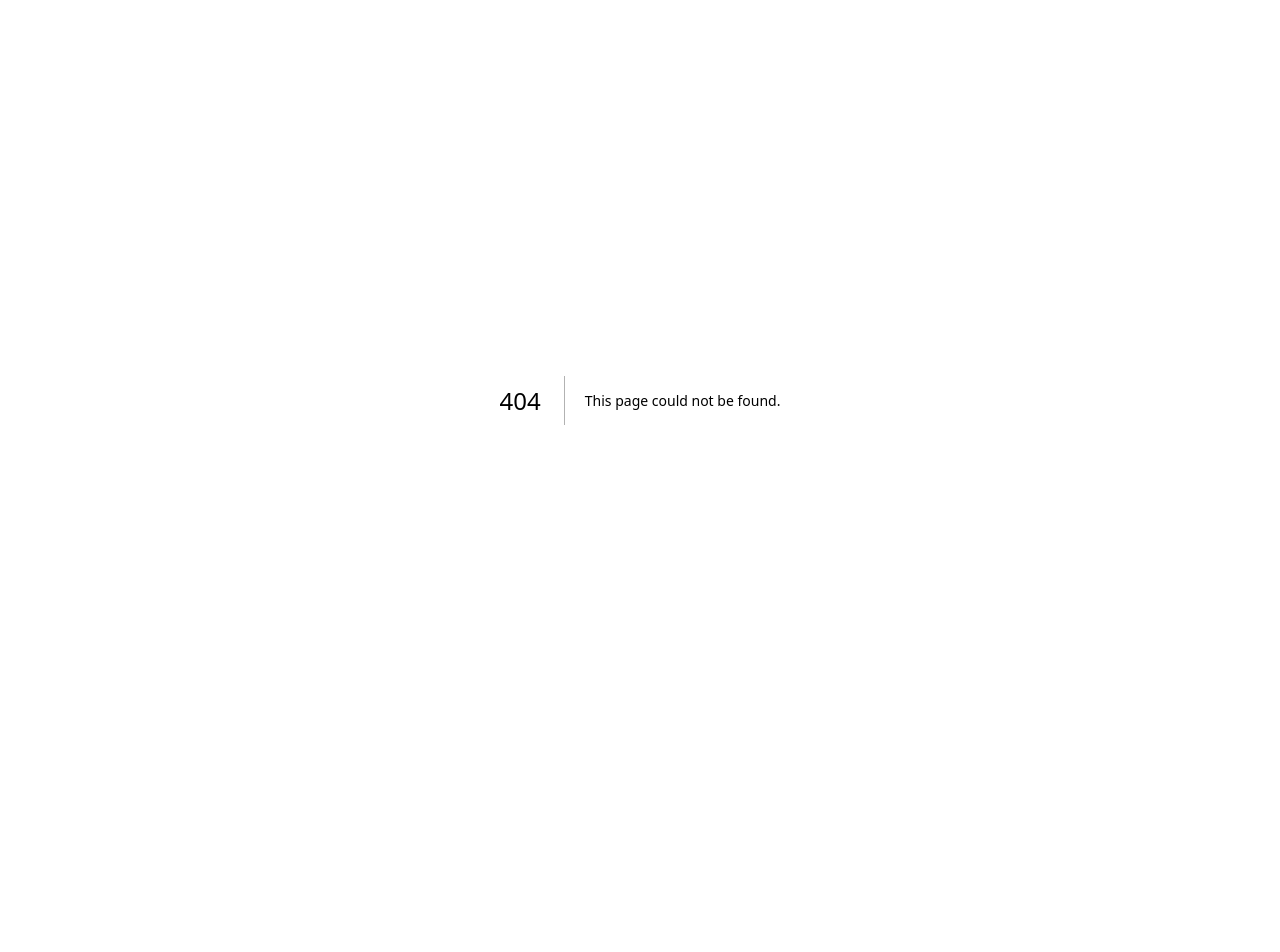
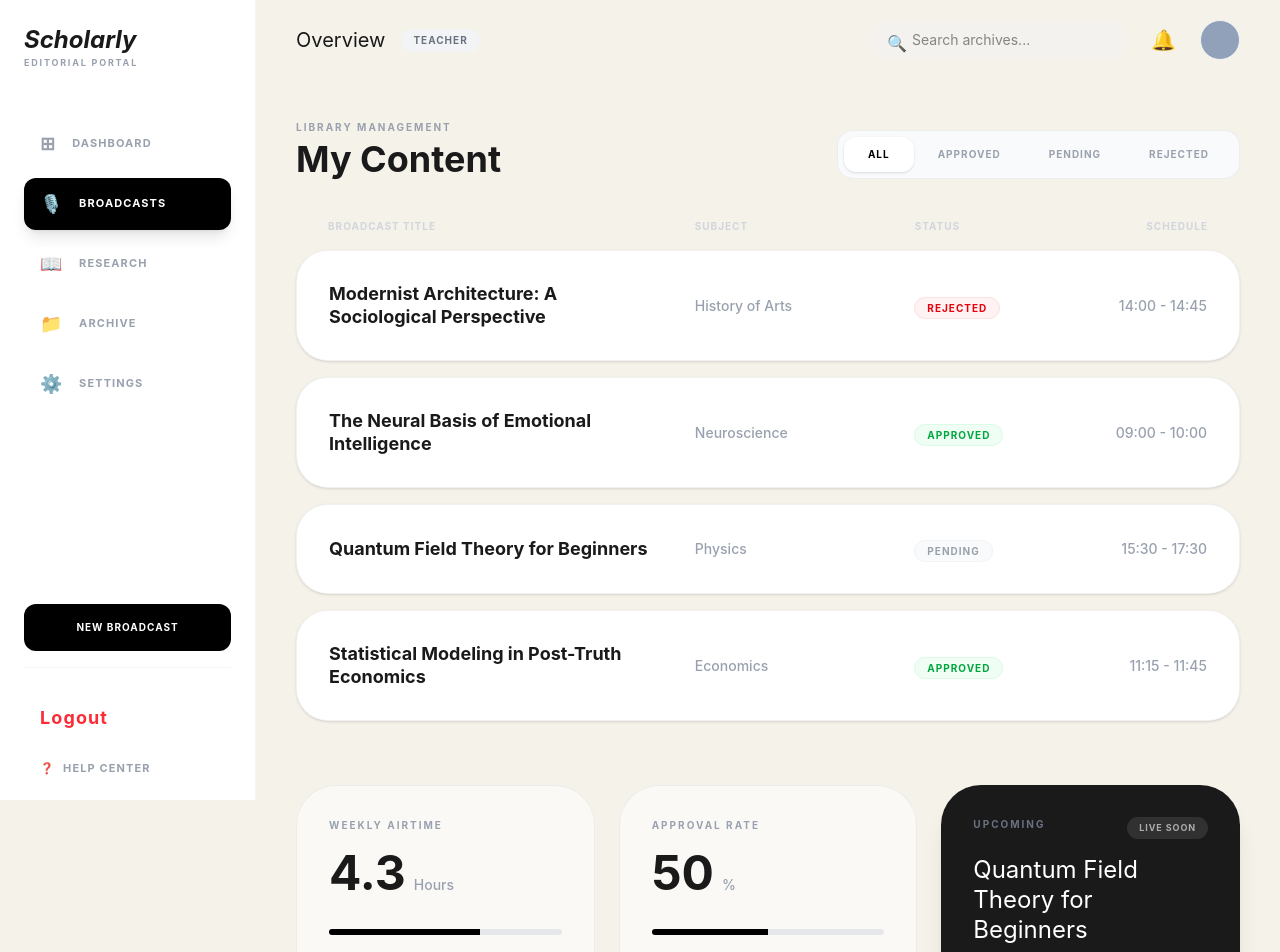
Before and after one commit to uasr208/scholarly, a Next.js app: page /teacher/my-content in a window 1280 px wide. Before the commit this address had no page. Shown: the top 952 px of the page. Before the commit the page ends 800 px from the top, so only its background shows below. Built offline with nearby package versions, Linux system fonts and the light colour scheme.

Commit message:
teacher section is completed with my content page

```diff
--- /dev/null
+++ b/src/app/teacher/my-content/page.js
@@ -0,0 +1,211 @@
+"use client";
+import { useState } from "react";
+import DashboardLayout from "@/layouts/DashboardLayout";
+import StatusBadge from "@/components/StatusBadge";
+
+// Mock data representing teacher's uploads
+const broadcasts = [
+  {
+    id: 1,
+    title: "Modernist Architecture: A Sociological Perspective",
+    subject: "History of Arts",
+    status: "REJECTED",
+    duration: 45,
+    time: "14:00 - 14:45",
+  },
+  {
+    id: 2,
+    title: "The Neural Basis of Emotional Intelligence",
+    subject: "Neuroscience",
+    status: "APPROVED",
+    duration: 60,
+    time: "09:00 - 10:00",
+  },
+  {
+    id: 3,
+    title: "Quantum Field Theory for Beginners",
+    subject: "Physics",
+    status: "PENDING",
+    duration: 120,
+    time: "15:30 - 17:30",
+  },
+  {
+    id: 4,
+    title: "Statistical Modeling in Post-Truth Economics",
+    subject: "Economics",
+    status: "APPROVED",
+    duration: 30,
+    time: "11:15 - 11:45",
+  },
+];
+
+export default function MyContent() {
+  const [activeFilter, setActiveFilter] = useState("ALL");
+
+  // Logic: Filter the list based on the selected pill
+  const filteredBroadcasts = broadcasts.filter((item) => {
+    if (activeFilter === "ALL") return true;
+    return item.status === activeFilter;
+  });
+
+  // Calculate dynamic stats for the progress bars
+  const totalHours = (
+    broadcasts.reduce((acc, curr) => acc + curr.duration, 0) / 60
+  ).toFixed(1);
+  const approvalRate = Math.round(
+    (broadcasts.filter((b) => b.status === "APPROVED").length /
+      broadcasts.length) *
+      100,
+  );
+
+  const filterOptions = ["ALL", "APPROVED", "PENDING", "REJECTED"];
+
+  return (
+    <DashboardLayout role="TEACHER">
+      <div className="space-y-10">
+        {/* --- HEADER & RESPONSIVE FILTER --- */}
+        <header className="flex flex-col lg:flex-row justify-between items-start lg:items-end gap-6">
+          <div>
+            <p className="text-[10px] font-bold tracking-[0.2em] text-gray-400 uppercase mb-1">
+              Library Management
+            </p>
+            <h1 className="font-serif text-4xl font-bold text-scholarly-charcoal">
+              My Content
+            </h1>
+          </div>
+
+          {/* Filter Pill Container: Wraps on mobile, stays single line on desktop */}
+          <div className="flex flex-wrap lg:flex-nowrap bg-gray-50 p-1.5 rounded-2xl border border-black/5 w-full lg:w-auto">
+            {filterOptions.map((status) => (
+              <button
+                key={status}
+                onClick={() => setActiveFilter(status)}
+                className={`flex-1 lg:flex-none px-4 lg:px-6 py-2.5 rounded-xl text-[10px] font-bold tracking-widest transition-all whitespace-nowrap ${
+                  activeFilter === status
+                    ? "bg-white text-black shadow-sm"
+                    : "text-gray-400 hover:text-gray-600"
+                }`}
+              >
+                {status}
+              </button>
+            ))}
+          </div>
+        </header>
+
+        {/* --- TABLE / LIST SECTION --- */}
+        <div className="space-y-4 min-h-[300px]">
+          {/* Table Headers: Hidden on mobile for better card layout */}
+          <div className="hidden lg:grid grid-cols-12 px-8 text-[10px] font-bold tracking-widest text-gray-300 uppercase">
+            <div className="col-span-5">Broadcast Title</div>
+            <div className="col-span-3">Subject</div>
+            <div className="col-span-2">Status</div>
+            <div className="col-span-2 text-right">Schedule</div>
+          </div>
+
+          {filteredBroadcasts.length > 0 ? (
+            filteredBroadcasts.map((item) => (
+              <div
+                key={item.id}
+                className="bg-white rounded-[32px] p-6 lg:p-8 shadow-sm border border-black/5 flex flex-col lg:grid lg:grid-cols-12 items-start lg:items-center gap-4 lg:gap-0 hover:scale-[1.01] transition-all duration-300"
+              >
+                <div className="lg:col-span-5 pr-0 lg:pr-8">
+                  <h4 className="font-serif font-bold text-lg text-scholarly-charcoal leading-tight">
+                    {item.title}
+                  </h4>
+                  <p className="lg:hidden text-[10px] font-bold text-gray-300 uppercase mt-2">
+                    {item.subject}
+                  </p>
+                </div>
+
+                <div className="hidden lg:block lg:col-span-3 text-sm text-gray-400 font-medium">
+                  {item.subject}
+                </div>
+
+                <div className="lg:col-span-2">
+                  <StatusBadge status={item.status} />
+                </div>
+
+                <div className="lg:col-span-2 text-left lg:text-right text-sm text-gray-400 font-medium">
+                  <span className="lg:hidden text-[10px] font-bold uppercase text-gray-300 block mb-1">
+                    Time Range
+                  </span>
+                  {item.time}
+                </div>
+              </div>
+            ))
+          ) : (
+            <div className="py-20 text-center bg-gray-50/50 rounded-[40px] border border-dashed border-gray-200">
+              <p className="font-serif italic text-gray-400">
+                No content found in "{activeFilter}"
+              </p>
+            </div>
+          )}
+        </div>
+
+        {/* --- DYNAMIC STATS SECTION --- */}
+        <div className="grid grid-cols-1 md:grid-cols-2 lg:grid-cols-3 gap-6 pt-6">
+          {/* Stat 1: Airtime */}
+          <div className="bg-[#FAF9F6] p-8 rounded-[40px] border border-black/5">
+            <p className="text-[10px] font-bold tracking-[0.2em] text-gray-400 uppercase mb-4">
+              Weekly Airtime
+            </p>
+            <div className="flex items-baseline gap-2">
+              <span className="text-5xl font-serif font-bold text-scholarly-charcoal">
+                {totalHours}
+              </span>
+              <span className="text-gray-400 text-sm font-medium">Hours</span>
+            </div>
+            <div className="w-full h-1.5 bg-gray-200 mt-8 rounded-full overflow-hidden">
+              <div
+                className="h-full bg-black transition-all duration-1000"
+                style={{ width: "65%" }}
+              ></div>
+            </div>
+          </div>
+
+          {/* Stat 2: Approval Rate */}
+          <div className="bg-[#FAF9F6] p-8 rounded-[40px] border border-black/5">
+            <p className="text-[10px] font-bold tracking-[0.2em] text-gray-400 uppercase mb-4">
+              Approval Rate
+            </p>
+            <div className="flex items-baseline gap-2">
+              <span className="text-5xl font-serif font-bold text-scholarly-charcoal">
+                {approvalRate}
+              </span>
+              <span className="text-gray-400 text-sm font-medium">%</span>
+            </div>
+            <div className="w-full h-1.5 bg-gray-200 mt-8 rounded-full overflow-hidden">
+              <div
+                className="h-full bg-black transition-all duration-1000"
+                style={{ width: `${approvalRate}%` }}
+              ></div>
+            </div>
+          </div>
+
+          {/* Stat 3: Highlight Card */}
+          <div className="bg-scholarly-charcoal text-white p-8 rounded-[40px] flex flex-col justify-between shadow-xl shadow-black/10 md:col-span-2 lg:col-span-1">
+            <div>
+              <div className="flex justify-between items-start">
+                <p className="text-[10px] font-bold tracking-[0.2em] text-gray-500 uppercase">
+                  Upcoming
+                </p>
+                <span className="text-[9px] bg-white/10 px-3 py-1 rounded-full text-white/60 font-bold uppercase tracking-widest">
+                  Live Soon
+                </span>
+              </div>
+              <h3 className="font-serif text-2xl mt-4 leading-tight">
+                Quantum Field Theory for Beginners
+              </h3>
+              <p className="text-gray-500 text-sm mt-2 font-medium">
+                Tomorrow • 15:30 IST
+              </p>
+            </div>
+            <button className="w-full py-4 mt-8 border border-white/10 rounded-2xl text-[10px] font-bold tracking-[0.2em] uppercase hover:bg-white hover:text-black transition-all">
+              Broadcast Settings
+            </button>
+          </div>
+        </div>
+      </div>
+    </DashboardLayout>
+  );
+}
```
